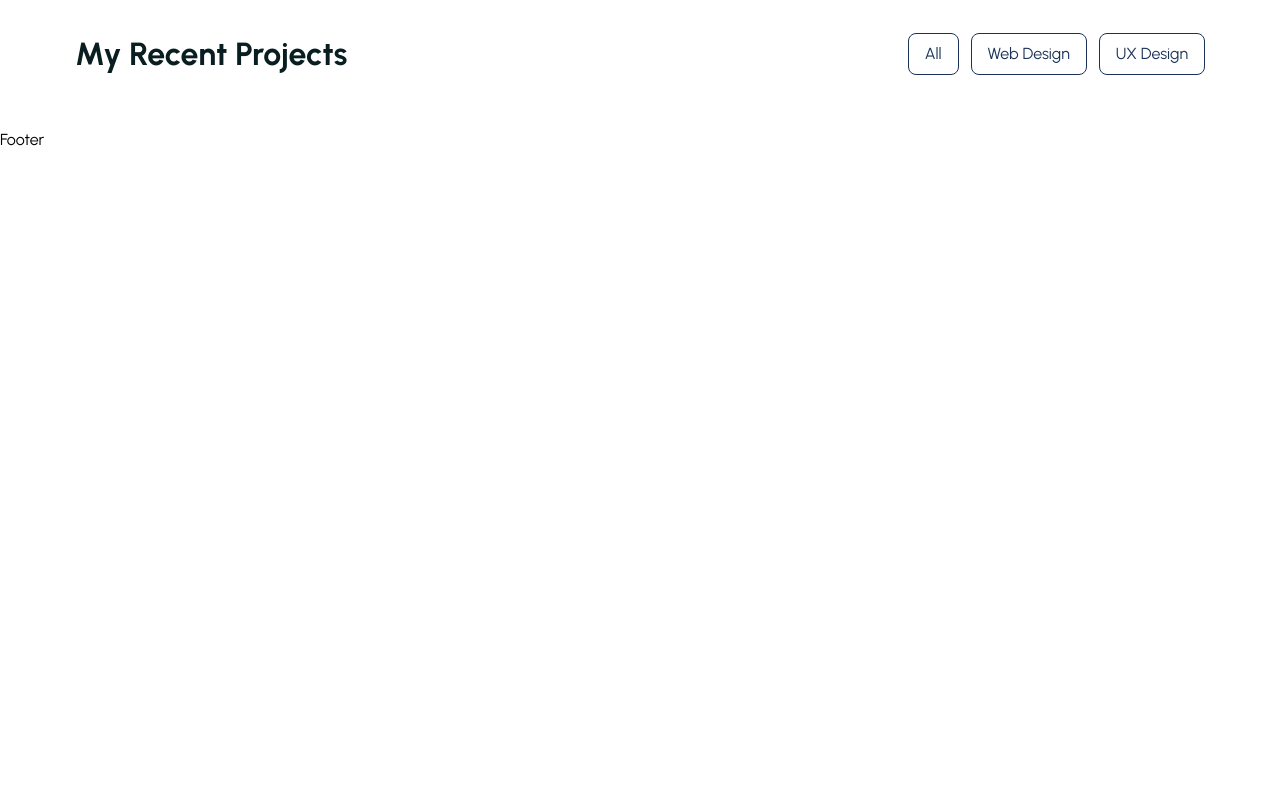
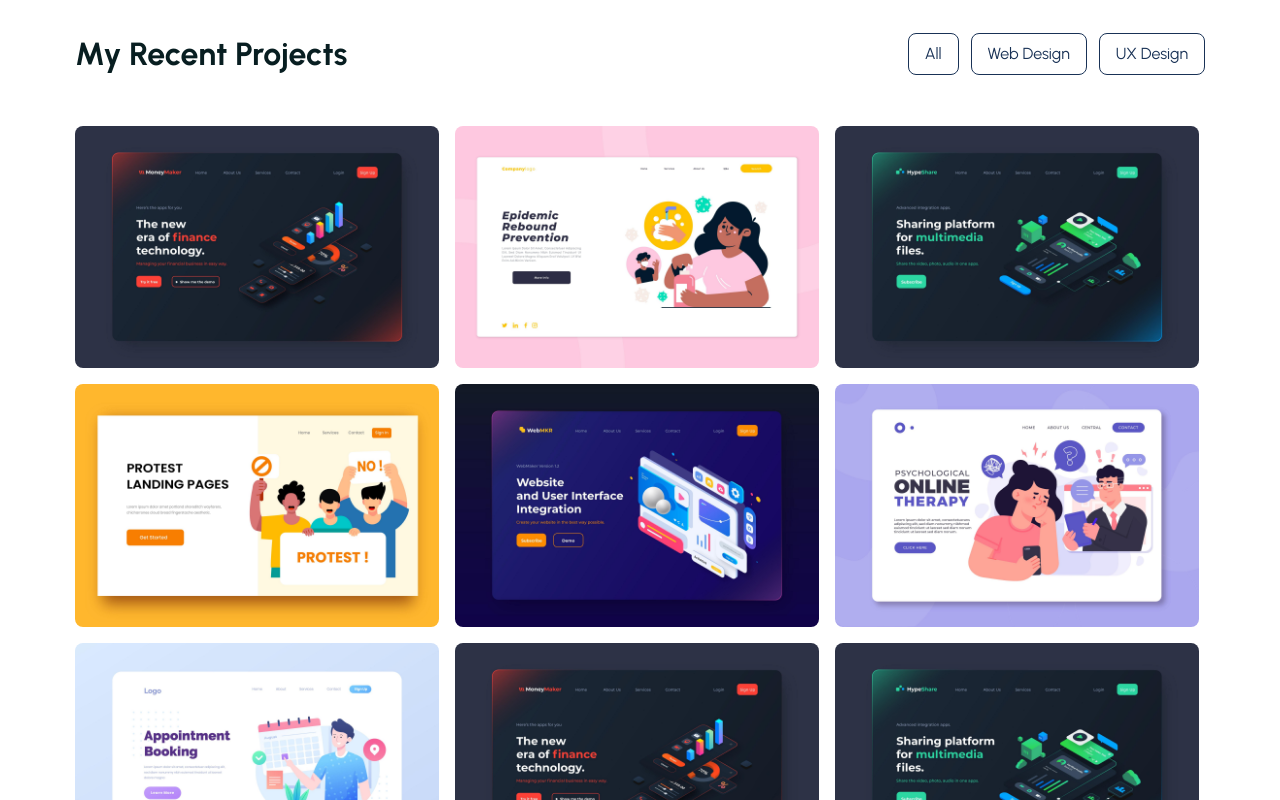
Before and after one commit to 1deyce/reactportfolio, a React (Create React App) app: page / in a window 1280 px wide. Shown: the part 1920-2720 px from the top of the page. Before the commit the page ends 2072 px from the top, so only its background shows below. Built offline with nearby package versions, Linux system fonts and the light colour scheme.

Commit message:
update6 - portfolio.jsx

```diff
--- a/src/components/UI/Portfolio.jsx
+++ b/src/components/UI/Portfolio.jsx
@@ -1,4 +1,5 @@
 import React from "react";
+import data from '../../assets/data/portfolioData';
 
 const Portfolio = () => {
     return <section id="portfolio">
@@ -24,6 +25,31 @@
             </div>
 
             </div>
+
+            <div className="flex items-center gap-4 flex-wrap mt-12">
+                {data?.map((portfolio,index) => (
+                    <div
+                        data-aos="fade-zoom-in"
+                        data-aos-delay="50"
+                        data-aos-duration="1000"
+                        className="group max-w-full sm:w-[48.5%] md:w-[31.8%] lg:w-[32.2%] relative z-[1]"
+                    >
+                        <figure>
+                            <img className="rounded-[8px]" src={portfolio.imgUrl} alt="" />
+                        </figure>
+
+                        <div className="w-full h-full bg-primaryColor bg-opacity-40 absolute top-0 left-0 z-[5] hidden group-hover:block">
+                            <div className="w-full h-full flex items-center justify-center">
+                                <button
+                                    className="text-white bg-headingColor hover:bg-smallTextColor py-2 px-4 rounded-[8px]font-[500] ease-in duration-200"
+                                >
+                                    See Details
+                                </button>
+                            </div>
+                        </div>
+                    </div>
+                ))}
+            </div>
         </div>
     </section>
 };
```
